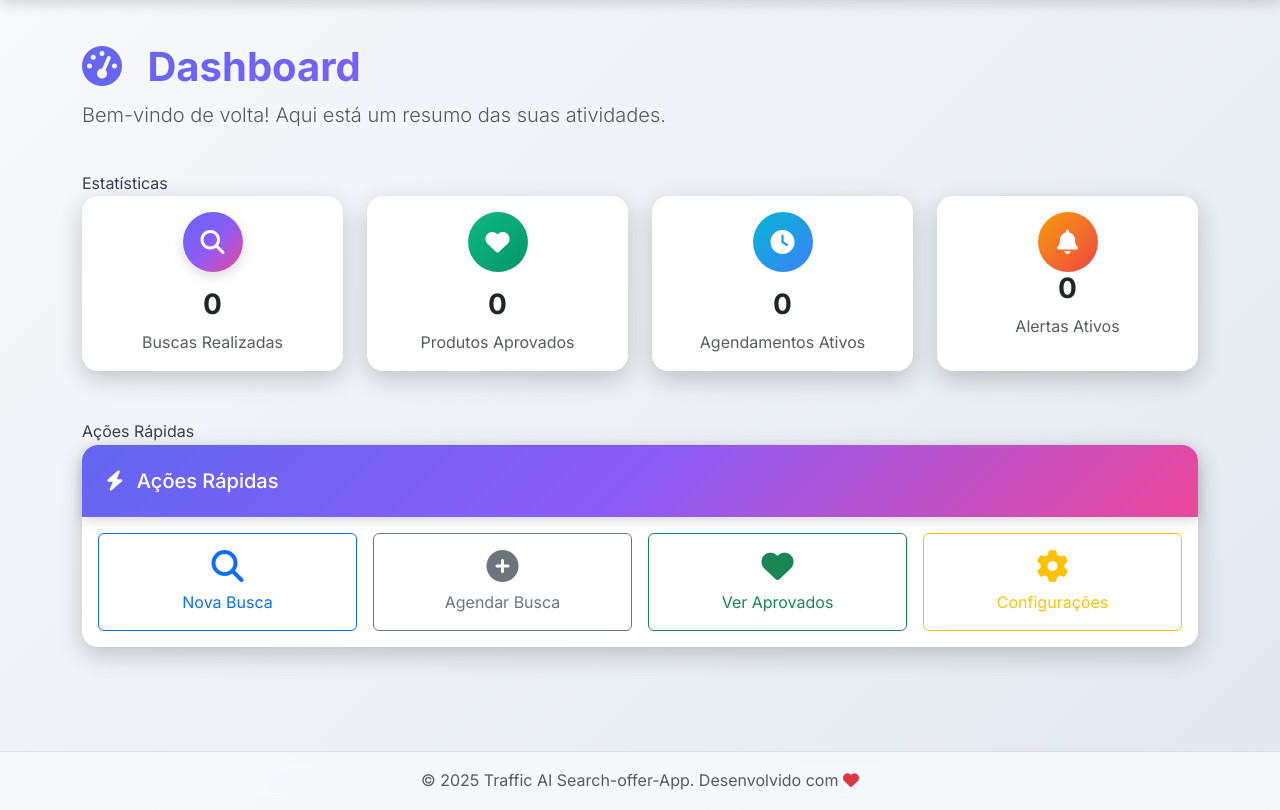
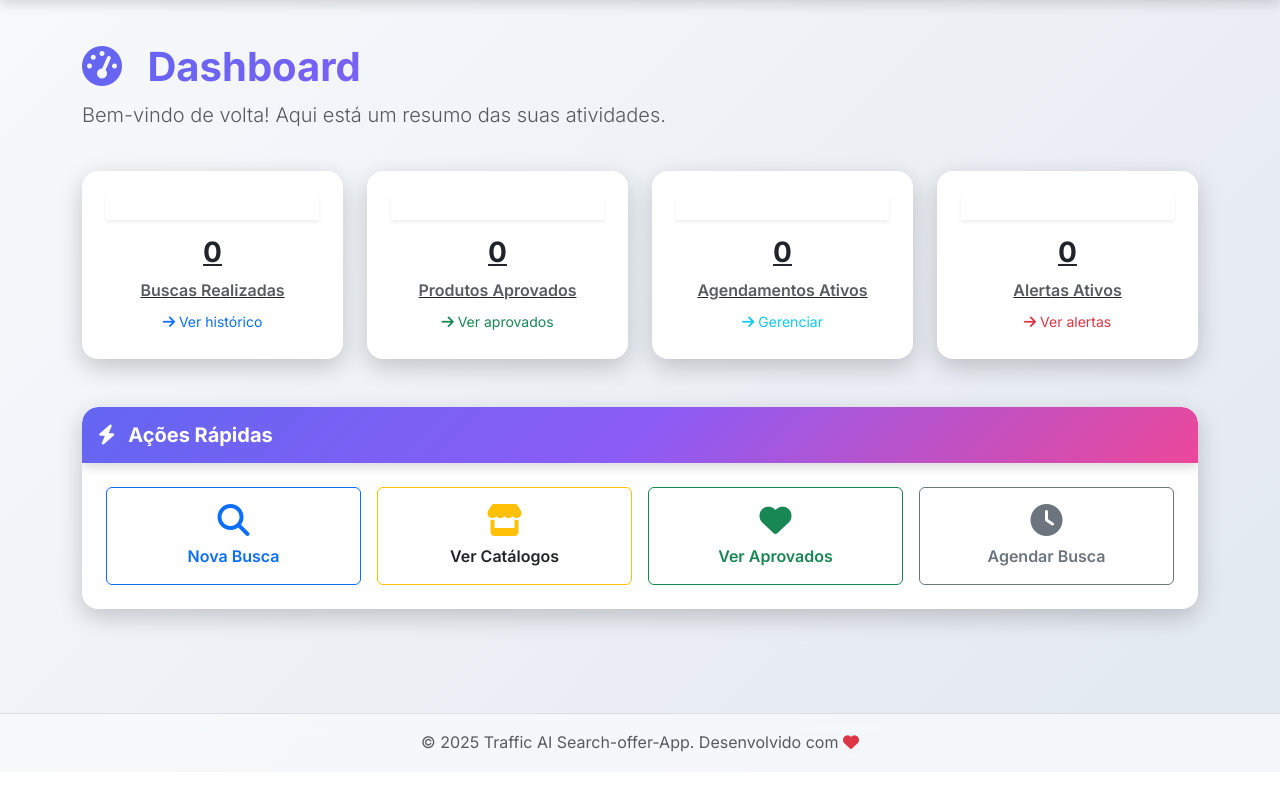
Before and after one commit to DomHenrique/offer-search-app, a Flask app: page / in a window 1280 px wide. Shown: the part 83-893 px from the top of the page. After the commit the page ends 835 px from the top, so only its background shows below. Run offline with Flask 3, Linux system fonts and the light colour scheme; the visitor is signed in with stand-in values (Sample User, id 1); data that the repository does not hold is empty; parts of the project's set-up code (start-up, migrations or seed data) failed here and were passed over.

Commit message:
feat: transforma cards de estatisticas do dashboard em links clicaveis

```diff
--- a/templates/dashboard.html
+++ b/templates/dashboard.html
@@ -1,6 +1,68 @@
 {% extends "base.html" %}
 
 {% block title %}Dashboard - Offer Search App{% endblock %}
+
+{% block extra_styles %}
+<style>
+.dashboard-stat-card {
+    text-decoration: none;
+    color: inherit;
+    display: block;
+    transition: all 0.3s cubic-bezier(0.4, 0, 0.2, 1);
+    cursor: pointer;
+    border-radius: 16px;
+    overflow: hidden;
+}
+
+.dashboard-stat-card:hover {
+    transform: translateY(-5px);
+    box-shadow: 0 12px 30px rgba(0, 0, 0, 0.12) !important;
+    text-decoration: none;
+    color: inherit;
+}
+
+.dashboard-stat-card:hover .stat-icon {
+    transform: scale(1.1);
+}
+
+.stat-icon {
+    width: 60px;
+    height: 60px;
+    border-radius: 50%;
+    display: flex;
+    align-items: center;
+    justify-content: center;
+    margin: 0 auto;
+    font-size: 1.5rem;
+    transition: transform 0.3s ease;
+}
+
+.bg-gradient-primary-custom {
+    background: linear-gradient(135deg, #6366f1 0%, #4f46e5 100%) !important;
+}
+
+.bg-gradient-secondary-custom {
+    background: linear-gradient(135deg, #06b6d4 0%, #3b82f6 100%) !important;
+}
+
+.bg-gradient-success-custom {
+    background: linear-gradient(135deg, #10b981 0%, #059669 100%) !important;
+}
+
+.bg-gradient-alert-custom {
+    background: linear-gradient(135deg, #f59e0b 0%, #ef4444 100%) !important;
+}
+
+.quick-action-card {
+    transition: all 0.2s ease;
+    border-radius: 12px;
+}
+
+.quick-action-card:hover {
+    transform: translateY(-3px);
+}
+</style>
+{% endblock %}
 
 {% block content %}
 <div class="container py-4">
@@ -14,91 +76,99 @@
         </div>
     </div>
 
-     Estatísticas
+    <!-- Estatísticas Clicáveis -->
     <div class="row g-4 mb-5">
+        <!-- 1. Buscas Realizadas -> Histórico -->
         <div class="col-lg-3 col-md-6">
-            <div class="card h-100 border-0 shadow-custom">
-                <div class="card-body text-center">
-                    <div class="stat-icon bg-gradient-primary text-white mb-3">
+            <a href="{{ url_for('history.history_page') }}" class="card h-100 border-0 shadow-custom dashboard-stat-card" title="Clique para ver o Histórico de Buscas">
+                <div class="card-body text-center p-4">
+                    <div class="stat-icon bg-gradient-primary-custom text-white mb-3 shadow-sm">
                         <i class="fas fa-search"></i>
                     </div>
-                    <h3 class="fw-bold">{{ stats.total_searches or 0 }}</h3>
-                    <p class="text-muted mb-0">Buscas Realizadas</p>
+                    <h3 class="fw-bold text-dark">{{ stats.total_searches or 0 }}</h3>
+                    <p class="text-muted mb-0 fw-semibold">Buscas Realizadas</p>
+                    <small class="text-primary mt-2 d-inline-block"><i class="fas fa-arrow-right me-1"></i>Ver histórico</small>
                 </div>
-            </div>
+            </a>
         </div>
 
+        <!-- 2. Produtos Aprovados -> Aprovados -->
         <div class="col-lg-3 col-md-6">
-            <div class="card h-100 border-0 shadow-custom">
-                <div class="card-body text-center">
-                    <div class="stat-icon bg-gradient-success text-white mb-3">
+            <a href="{{ url_for('approval.approved_products') }}" class="card h-100 border-0 shadow-custom dashboard-stat-card" title="Clique para ver Produtos Aprovados">
+                <div class="card-body text-center p-4">
+                    <div class="stat-icon bg-gradient-success-custom text-white mb-3 shadow-sm">
                         <i class="fas fa-heart"></i>
                     </div>
-                    <h3 class="fw-bold">{{ stats.total_approved or 0 }}</h3>
-                    <p class="text-muted mb-0">Produtos Aprovados</p>
+                    <h3 class="fw-bold text-dark">{{ stats.total_approved or 0 }}</h3>
+                    <p class="text-muted mb-0 fw-semibold">Produtos Aprovados</p>
+                    <small class="text-success mt-2 d-inline-block"><i class="fas fa-arrow-right me-1"></i>Ver aprovados</small>
                 </div>
-            </div>
+            </a>
         </div>
 
+        <!-- 3. Agendamentos Ativos -> Agendamentos -->
         <div class="col-lg-3 col-md-6">
-            <div class="card h-100 border-0 shadow-custom">
-                <div class="card-body text-center">
-                    <div class="stat-icon bg-gradient-secondary text-white mb-3">
+            <a href="{{ url_for('schedule.schedule_page') }}" class="card h-100 border-0 shadow-custom dashboard-stat-card" title="Clique para gerenciar Agendamentos">
+                <div class="card-body text-center p-4">
+                    <div class="stat-icon bg-gradient-secondary-custom text-white mb-3 shadow-sm">
                         <i class="fas fa-clock"></i>
                     </div>
-                    <h3 class="fw-bold">{{ stats.active_schedules or 0 }}</h3>
-                    <p class="text-muted mb-0">Agendamentos Ativos</p>
+                    <h3 class="fw-bold text-dark">{{ stats.active_schedules or 0 }}</h3>
+                    <p class="text-muted mb-0 fw-semibold">Agendamentos Ativos</p>
+                    <small class="text-info mt-2 d-inline-block"><i class="fas fa-arrow-right me-1"></i>Gerenciar</small>
                 </div>
-            </div>
+            </a>
         </div>
 
+        <!-- 4. Alertas Ativos -> Alertas -->
         <div class="col-lg-3 col-md-6">
-            <div class="card h-100 border-0 shadow-custom">
-                <div class="card-body text-center">
-                    <div class="stat-icon" style="background: linear-gradient(135deg, #f59e0b, #ef4444);">
-                        <i class="fas fa-bell text-white"></i>
+            <a href="{{ url_for('alert.alerts_page') }}" class="card h-100 border-0 shadow-custom dashboard-stat-card" title="Clique para ver Alertas">
+                <div class="card-body text-center p-4">
+                    <div class="stat-icon bg-gradient-alert-custom text-white mb-3 shadow-sm">
+                        <i class="fas fa-bell"></i>
                     </div>
-                    <h3 class="fw-bold">{{ stats.active_alerts or 0 }}</h3>
-                    <p class="text-muted mb-0">Alertas Ativos</p>
+                    <h3 class="fw-bold text-dark">{{ stats.active_alerts or 0 }}</h3>
+                    <p class="text-muted mb-0 fw-semibold">Alertas Ativos</p>
+                    <small class="text-danger mt-2 d-inline-block"><i class="fas fa-arrow-right me-1"></i>Ver alertas</small>
                 </div>
-            </div>
+            </a>
         </div>
     </div>
 
-     Ações Rápidas
+    <!-- Ações Rápidas -->
     <div class="row mb-5">
         <div class="col">
-            <div class="card border-0 shadow-custom">
-                <div class="card-header bg-gradient-primary text-white">
-                    <h5 class="mb-0">
+            <div class="card border-0 shadow-custom" style="border-radius: 16px; overflow: hidden;">
+                <div class="card-header bg-gradient-primary text-white p-3">
+                    <h5 class="mb-0 fw-bold">
                         <i class="fas fa-bolt me-2"></i>
                         Ações Rápidas
                     </h5>
                 </div>
-                <div class="card-body">
+                <div class="card-body p-4">
                     <div class="row g-3">
                         <div class="col-md-3">
-                            <a href="/search" class="btn btn-outline-primary w-100 h-100 d-flex flex-column align-items-center justify-content-center py-3">
+                            <a href="{{ url_for('search.search_page') }}" class="btn btn-outline-primary w-100 h-100 d-flex flex-column align-items-center justify-content-center py-3 quick-action-card">
                                 <i class="fas fa-search fa-2x mb-2"></i>
-                                <span>Nova Busca</span>
+                                <span class="fw-semibold">Nova Busca</span>
                             </a>
                         </div>
                         <div class="col-md-3">
-                            <a href="/schedule" class="btn btn-outline-secondary w-100 h-100 d-flex flex-column align-items-center justify-content-center py-3">
-                                <i class="fas fa-plus-circle fa-2x mb-2"></i>
-                                <span>Agendar Busca</span>
+                            <a href="{{ url_for('catalog.catalog_list') }}" class="btn btn-outline-warning text-dark w-100 h-100 d-flex flex-column align-items-center justify-content-center py-3 quick-action-card">
+                                <i class="fas fa-store fa-2x mb-2 text-warning"></i>
+                                <span class="fw-semibold">Ver Catálogos</span>
                             </a>
                         </div>
                         <div class="col-md-3">
-                            <a href="/approval" class="btn btn-outline-success w-100 h-100 d-flex flex-column align-items-center justify-content-center py-3">
+                            <a href="{{ url_for('approval.approved_products') }}" class="btn btn-outline-success w-100 h-100 d-flex flex-column align-items-center justify-content-center py-3 quick-action-card">
                                 <i class="fas fa-heart fa-2x mb-2"></i>
-                                <span>Ver Aprovados</span>
+                                <span class="fw-semibold">Ver Aprovados</span>
                             </a>
                         </div>
                         <div class="col-md-3">
-                            <a href="/settings" class="btn btn-outline-warning w-100 h-100 d-flex flex-column align-items-center justify-content-center py-3">
-                                <i class="fas fa-cog fa-2x mb-2"></i>
-                                <span>Configurações</span>
+                            <a href="{{ url_for('schedule.schedule_page') }}" class="btn btn-outline-secondary w-100 h-100 d-flex flex-column align-items-center justify-content-center py-3 quick-action-card">
+                                <i class="fas fa-clock fa-2x mb-2"></i>
+                                <span class="fw-semibold">Agendar Busca</span>
                             </a>
                         </div>
                     </div>
@@ -106,38 +176,5 @@
             </div>
         </div>
     </div>
-
-
+</div>
 {% endblock %}
-
-{% block extra_scripts %}
-<style>
-.stat-icon {
-    width: 60px;
-    height: 60px;
-    border-radius: 50%;
-    display: flex;
-    align-items: center;
-    justify-content: center;
-    margin: 0 auto;
-    font-size: 1.5rem;
-}
-
-.bg-gradient-secondary {
-    background: linear-gradient(135deg, #06b6d4 0%, #3b82f6 100%) !important;
-}
-
-.bg-gradient-success {
-    background: linear-gradient(135deg, #10b981 0%, #059669 100%) !important;
-}
-</style>
-
-<style>
-/* Estilo para imagens com erro */
-.image-error {
-    opacity: 0.5;
-    filter: grayscale(100%);
-    animation: none; /* Remove animações problemáticas */
-}
-</style>
-{% endblock %}
```
